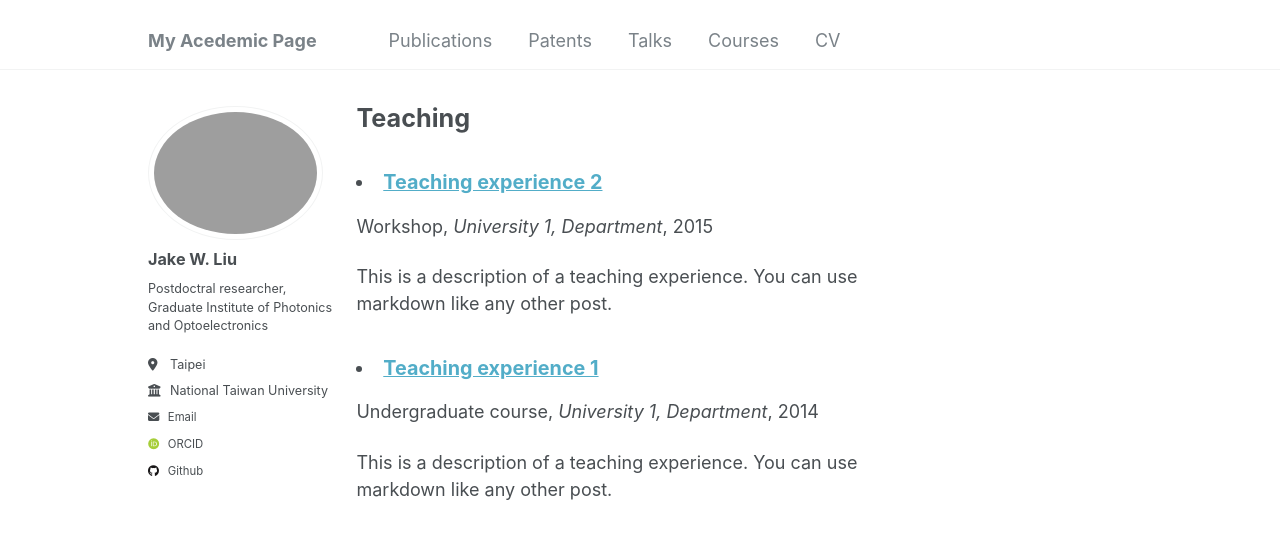
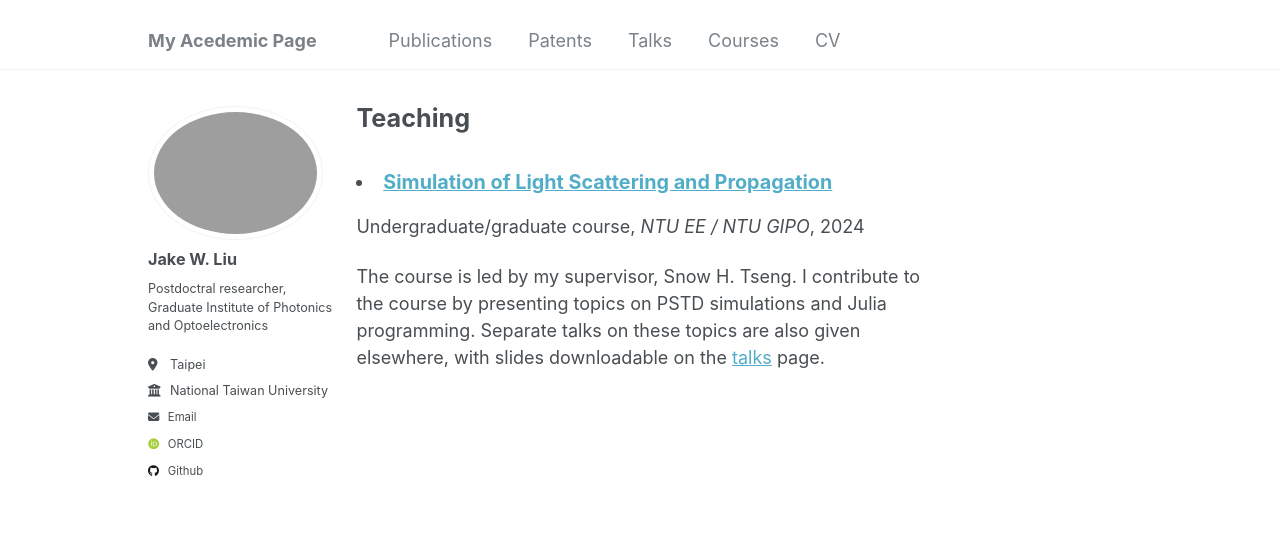
Before and after one commit to akjake616/jwliu, a Jekyll site: the page built from _pages/teaching.html, in a window 1280 px wide. Shown: the top 539 px of the page. Built offline with Jekyll 4.4.1, drawn with Linux system fonts in a browser that asks for light colours; some web fonts are replaced.

Commit message:
add course

```diff
--- a/_pages/teaching.html
+++ b/_pages/teaching.html
@@ -6,7 +6,8 @@ author_profile: true
 ---
 
 {% include base_path %}
-
+<ul></ul>
 {% for post in site.teaching reversed %}
   {% include archive-single.html %}
 {% endfor %}
+</ul>
--- a/_teaching/2014-spring-teaching-1.md
+++ /dev/null
@@ -1,20 +0,0 @@
----
-title: "Teaching experience 1"
-collection: teaching
-type: "Undergraduate course"
-permalink: /teaching/2014-spring-teaching-1
-venue: "University 1, Department"
-date: 2014-01-01
-location: "City, Country"
----
-
-This is a description of a teaching experience. You can use markdown like any other post.
-
-Heading 1
-======
-
-Heading 2
-======
-
-Heading 3
-======
--- a/_teaching/2015-spring-teaching-2.md
+++ /dev/null
@@ -1,20 +0,0 @@
----
-title: "Teaching experience 2"
-collection: teaching
-type: "Workshop"
-permalink: /teaching/2015-spring-teaching-1
-venue: "University 1, Department"
-date: 2015-01-01
-location: "City, Country"
----
-
-This is a description of a teaching experience. You can use markdown like any other post.
-
-Heading 1
-======
-
-Heading 2
-======
-
-Heading 3
-======
--- /dev/null
+++ b/_teaching/SLSP.md
@@ -0,0 +1,11 @@
+---
+title: "Simulation of Light Scattering and Propagation"
+collection: teaching
+type: "Undergraduate/graduate course"
+permalink: /teaching/SLSP
+venue: "NTU EE / NTU GIPO"
+# date: 2014-01-01
+location: "Taipei, Taiwan"
+---
+
+The course is led by my supervisor, Snow H. Tseng. I contribute to the course by presenting topics on PSTD simulations and Julia programming. Separate talks on these topics are also given elsewhere, with slides downloadable on the [talks](https://jake-w-liu.github.io/talks/) page.
```
